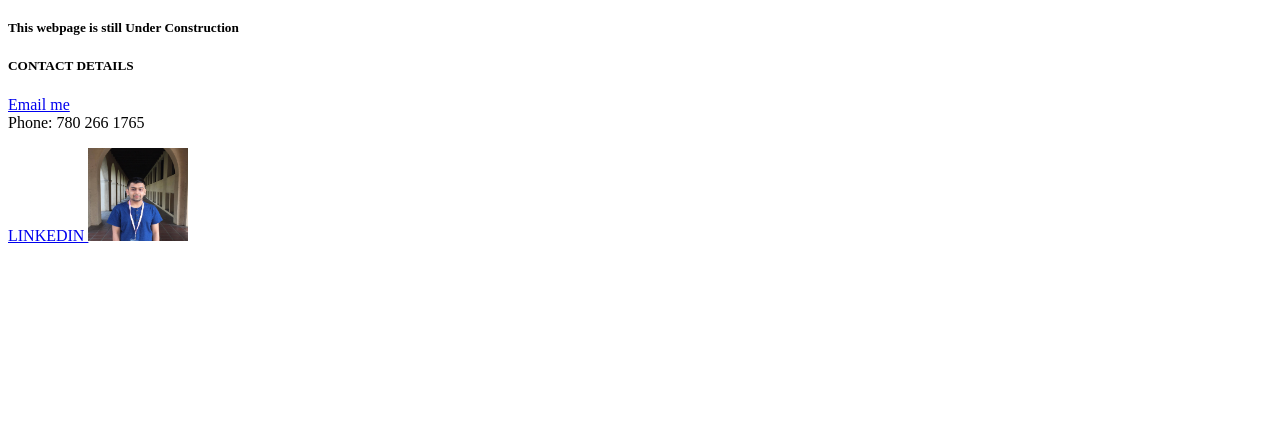
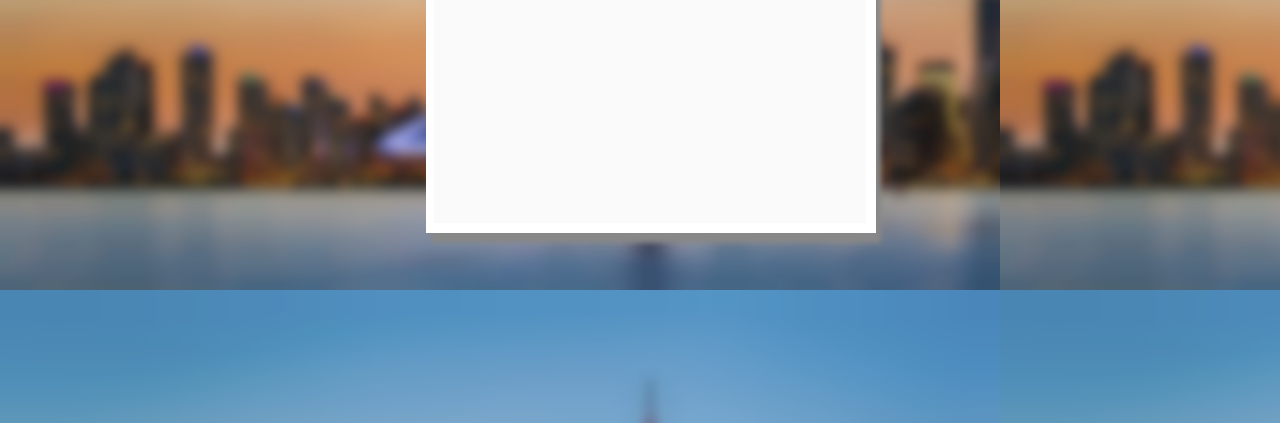
Before and after one commit to ankit1765/Personal-Website-ankitmittal.ca, a plain HTML site: page index.html in a window 1280 px wide. Shown: the part 377-800 px from the top of the page. Drawn offline with Linux system fonts and the light colour scheme.

Commit message:
Third Commit
I have started laying out the format and placed he blur background

```diff
--- a/index.html
+++ b/index.html
@@ -1,43 +1,65 @@
 <!DOCTYPE html>
 <html>
+<link href="styles.css" rel="stylesheet" type="text/css">
 
 <body>
 
-<h1>ANKIT MITTAL</h1>
 
-	<p>Welcome! I am a first-year Engineering Student at the
-	University of British Columbia, and an IB Graduate from Brampton, ON </p>
+<div class="one"><h1>&nbsp;</h1>
+  <h1>&nbsp;</h1>
+  <h1>&nbsp;</h1>
+  <h1>&nbsp;</h1>
+  <h1>Hello world!</h1>
+  <p>&nbsp;</p>
+
+</div>
+
+
+
+
+
+
+<!--
+
+<head>
+<h1> ANKIT MITTAL	</h1>
+
+<p class="one">Welcome! I am a first-year Engineering Student at the
+	University of British Columbia, and an IB Graduate from Brampton, ON </p1>
+-
 
 <h2>My Interests</h2>
 
-	<p>I am an aspiring Computer Engineer, with specialist in Software Development. My skills include Python, C/C++, HTML and CSS.</p>
+	<p class="two">I am an aspiring Computer Engineer, with specialist in Software Development. My skills include Python, C/C++, HTML and CSS.</p>
 
 <h3>My Experiences</h3>
 
 	<ul>
-		<li>Swim Instructor, City of Brampton</li>
+	  <li>Swim Instructor, City of Brampton</li>
 		<li>Sales Associate at Canadas Wonderland</li>
-		<li>PLASP Assistant Teacher & Office Administrator</li>
+		<li>PLASP Assistant Teacher and Office Administrator</li>
 	</ul>
 
 <h4>My Projects</h4>
 
 	<ul>
-		<li>FAQ.ts, a Chat Bot to fight harassment created at HackTech. <a href = “http://www.faqts.com”>here</a> </li>
+		<li>FAQ.ts, a Chat Bot to fight harassment created at HackTech. <a href=“http://www.faqts.com”>here</a> </li>
 	</ul>
 
 <h5> This webpage is still <b>Under Construction</b> </h5>
 
 <h5>CONTACT DETAILS</h5>
 
-	<p> <a href = “mailto:ankit.mittal@alumni.ubc.ca”> Email me </a>
+	<p> <a href = “mailto:ankit.mittal@alumni.ubc.ca”> Email me </a>  </p>
 
-		<br> <a ref = “780 266 1765” </a> Phone: 780 266 1765   </p>
+<p><img src = "mypic.jpg" alt = "xyz" title = "xyz" height = "93" width = "95"></p>
+<p>
 
-<a href = “http://www.linkidn.com/in/ankit1765”> LINKEDIN </a>
+  <a href=“http://www.linkidn.com/in/ankit1765”> LINKEDIN </a></p>
 
 
-<img src = "mypic.jpg" alt = "xyz" title = "xyz" height = "93" width = "100">
+
+-->
 
 </body>
 </html>
--- /dev/null
+++ b/styles.css
@@ -0,0 +1,26 @@
+body {
+    font-family: "Lucida Grande", "Lucida Sans Unicode", "Lucida Sans", "DejaVu Sans", Verdana, "sans-serif";
+	background-image: url("skyline.jpg");
+	align-content: center
+	}
+
+div.one {
+	background-image: url("pic.png");
+	width: 450px;
+	height: 550px;
+	box-shadow: 5px 10px 5px #888888;
+
+
+	position: absolute;
+  top: 20%;
+  left: 45%;
+  margin: -100px 0 0 -150px;
+}
+
+
+h1 {
+
+	  text-align: center;
+
+
+}
```
Also changed, not shown: pic.png (added), skyline.jpg (added).
